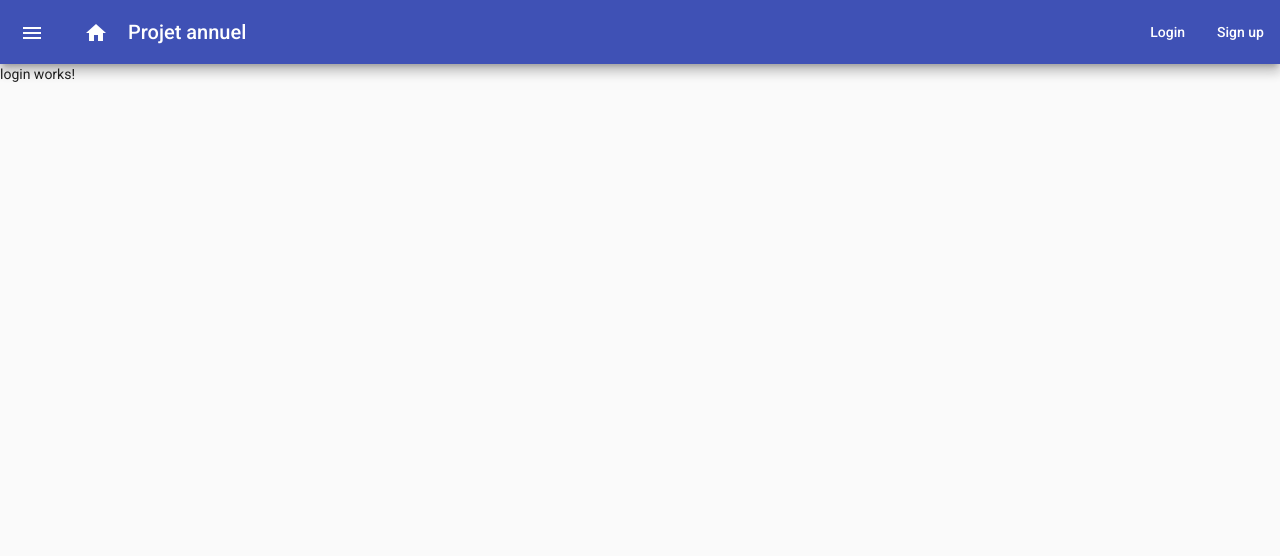
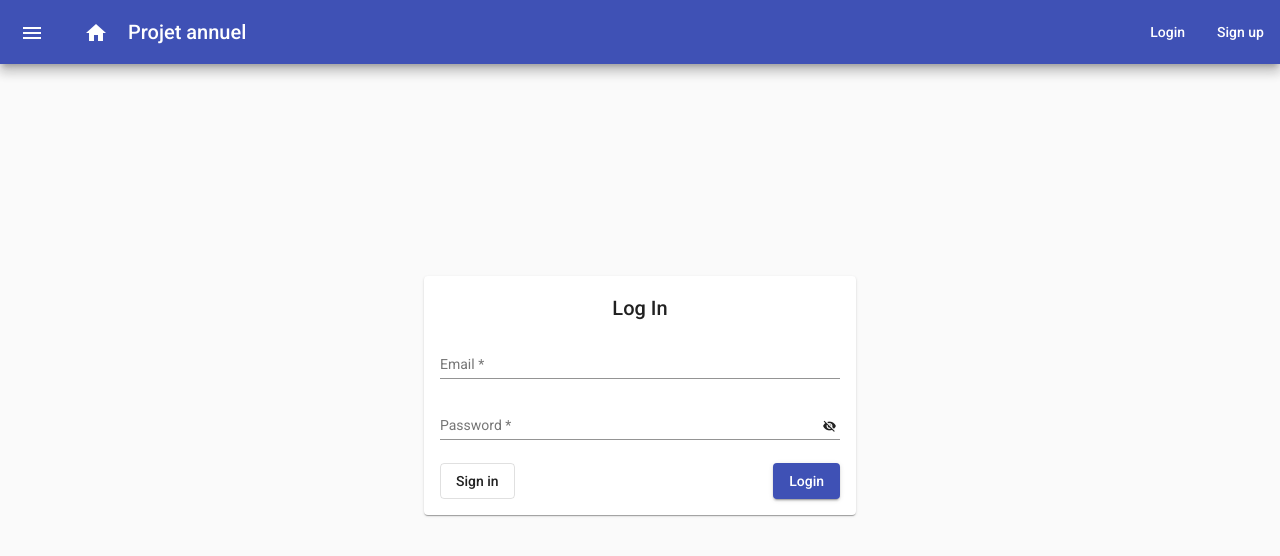
Before and after one commit to UgoPerniceni/code-roulette-front-web, an Angular app: page /login in a window 1280 px wide. Shown: the top 556 px of the page. Built offline with nearby package versions, Linux system fonts and the light colour scheme.

Commit message:
add login :rocket:

```diff
--- a/src/app/app.module.ts
+++ b/src/app/app.module.ts
@@ -25,6 +25,7 @@ import { MatOptionModule } from '@angular/material/core';
 import { MatProgressSpinnerModule } from '@angular/material/progress-spinner';
 import { MatSidenavModule } from '@angular/material/sidenav';
 import { MatListModule } from '@angular/material/list';
+import {MatInputModule} from '@angular/material/input';
 
 
 @NgModule({
@@ -57,7 +58,8 @@ import { MatListModule } from '@angular/material/list';
         MatProgressSpinnerModule,
         MatTabsModule,
         MatSidenavModule,
-    MatListModule
+        MatListModule,
+        MatInputModule
     ],
   providers: [],
   bootstrap: [AppComponent]
--- a/src/app/component/login/login.component.css
+++ b/src/app/component/login/login.component.css
@@ -0,0 +1,15 @@
+.row-height {
+  height: 90%;
+}
+
+.mat-form-field {
+  width: 100%;
+  min-width: 300px;
+  padding-bottom: 5px;
+}
+
+mat-card {
+  max-width: 400px;
+  margin: 2em auto;
+  text-align: center;
+}
--- a/src/app/component/login/login.component.html
+++ b/src/app/component/login/login.component.html
@@ -1 +1,34 @@
-<p>login works!</p>
+<div fxLayout="row" fxLayoutAlign="center center" class="row-height">
+  <mat-card>
+    <mat-card-content>
+      <form [formGroup]="form" (ngSubmit)="onSubmit()">
+        <h2>Log In</h2>
+        <mat-error *ngIf="loginInvalid" class="mb-10">
+          <mat-icon>warning</mat-icon> The email and password were not recognized
+        </mat-error>
+        <mat-form-field class="full-width-input">
+          <input matInput placeholder="Email" formControlName="email" required>
+          <mat-error>
+            Please provide a valid email address
+          </mat-error>
+        </mat-form-field>
+
+        <mat-form-field class="full-width-input">
+          <input matInput [type]="hidePassword ? 'password' : 'text'" placeholder="Password" formControlName="password" required>
+          <mat-error>
+            Please provide a valid password
+          </mat-error>
+          <button type="button" mat-icon-button matSuffix (click)="hidePassword = !hidePassword" [attr.aria-label]="'Hide password'" [attr.aria-pressed]="hidePassword">
+            <mat-icon>{{hidePassword ? 'visibility_off' : 'visibility'}}</mat-icon>
+          </button>
+        </mat-form-field>
+
+        <div class="mt-10" fxFill>
+          <a mat-stroked-button routerLink="/signup">Sign in</a>
+          <span fxFlex></span>
+          <button type="submit" mat-raised-button color="primary">Login</button>
+        </div>
+      </form>
+    </mat-card-content>
+  </mat-card>
+</div>
--- a/src/app/component/login/login.component.ts
+++ b/src/app/component/login/login.component.ts
@@ -1,4 +1,8 @@
 import { Component, OnInit } from '@angular/core';
+import {Router} from '@angular/router';
+import {AuthService} from '../../service/auth.service';
+import {FormBuilder, FormGroup, Validators} from '@angular/forms';
+import {first} from 'rxjs/operators';
 
 @Component({
   selector: 'app-login',
@@ -7,9 +11,36 @@ import { Component, OnInit } from '@angular/core';
 })
 export class LoginComponent implements OnInit {
 
-  constructor() { }
+  form: FormGroup;
+  public loginInvalid = false;
+  public hidePassword = true;
+
+
+  constructor(private router: Router, private formBuilder: FormBuilder, private authService: AuthService) {
+    this.form = this.formBuilder.group({
+      email: ['', [Validators.required, Validators.email]],
+      password: ['', Validators.required]
+    });
+  }
+
 
   ngOnInit(): void {
   }
 
+  onSubmit(): any {
+    if (this.form.valid){
+      this.authService.login(this.form.value).subscribe(
+        (data: any) => {
+          if (data && data.status === 201){
+            this.router.navigateByUrl('/').then();
+            console.log('Successfully logged.');
+          }
+        }, (Error: any) => {
+          // Handler
+        }
+      );
+    }
+  }
+
+
 }
--- a/src/app/model/Session.ts
+++ b/src/app/model/Session.ts
@@ -1,11 +1,7 @@
 export class Session {
-  id: string;
-  userId: string;
   token: string;
 
-  constructor(id: string, userId: string, token: string) {
-    this.id = id;
-    this.userId = userId;
+  constructor(token: string) {
     this.token = token;
   }
 }
--- a/src/app/service/auth.service.ts
+++ b/src/app/service/auth.service.ts
@@ -3,6 +3,8 @@ import {HttpClient, HttpResponse} from '@angular/common/http';
 import {BehaviorSubject, Observable} from 'rxjs';
 import {Session} from '../model/Session';
 import {User} from '../model/User';
+import {Login} from '../model/Login';
+import {map} from 'rxjs/operators';
 
 @Injectable({
   providedIn: 'root'
@@ -21,23 +23,23 @@ export class AuthService {
     this.currentSessionObservable = this.currentSessionSubject.asObservable();
   }
 
-/*  login(login: Login): any {
-    console.log(login);
-    console.log(this.url + 'login');
 
-    this.http.post<any>(this.url + 'login', login, {observe: 'response'})
-      .pipe(map(response => {
+  login(login: Login): any {
+    return this.http.post<any>(this.url + 'login', login, {observe: 'response'})
+      .pipe(map((response => {
         if (response.headers.get('authorization')) {
           const token: string = response.headers.get('authorization') as string;
           const session: Session = new Session(token);
 
           localStorage.setItem('currentSession', JSON.stringify(session));
           this.currentSessionSubject.next(session);
+
+          console.log('Add new token : ' + response.headers.get('authorization'));
         }
 
         return response;
-      }));
-  }*/
+      })));
+  }
 
   logout(): void{
     localStorage.removeItem('currentSession');
```
Lines whose indentation alone changed are shown as unchanged.
